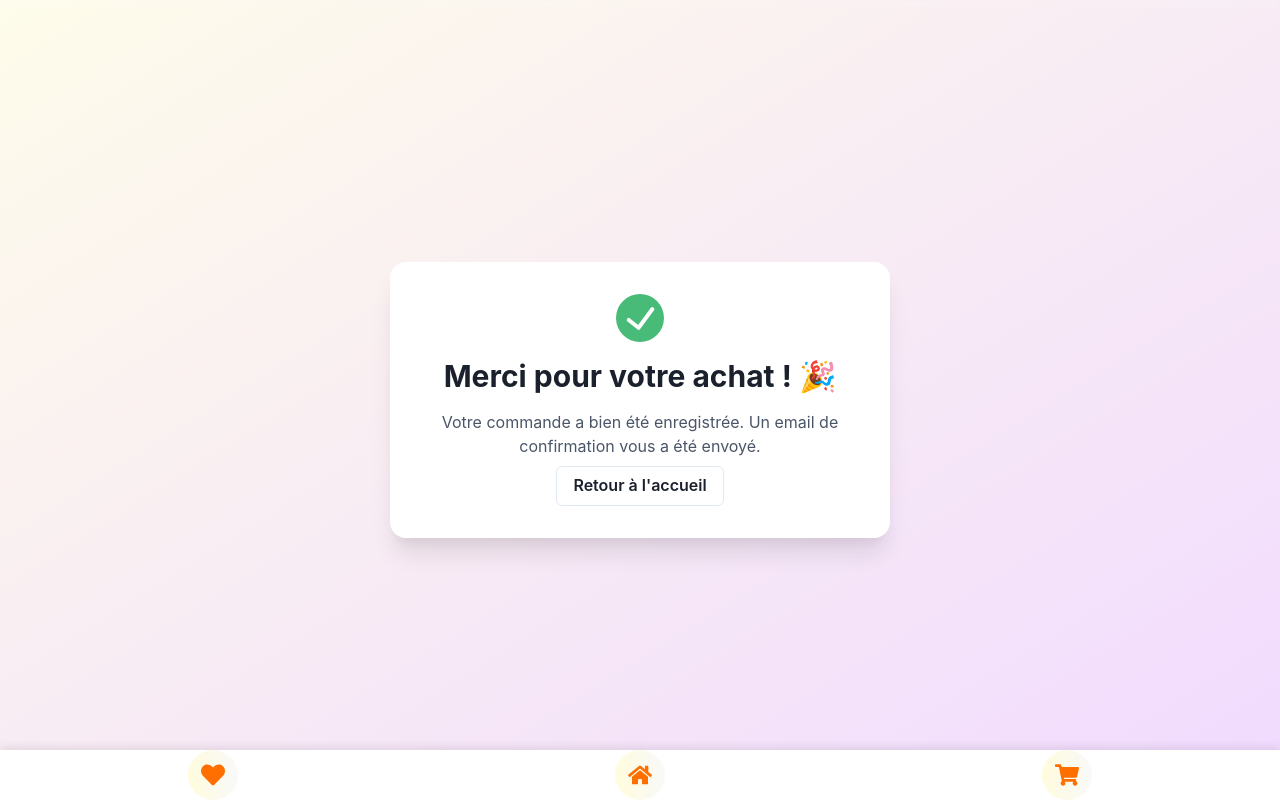
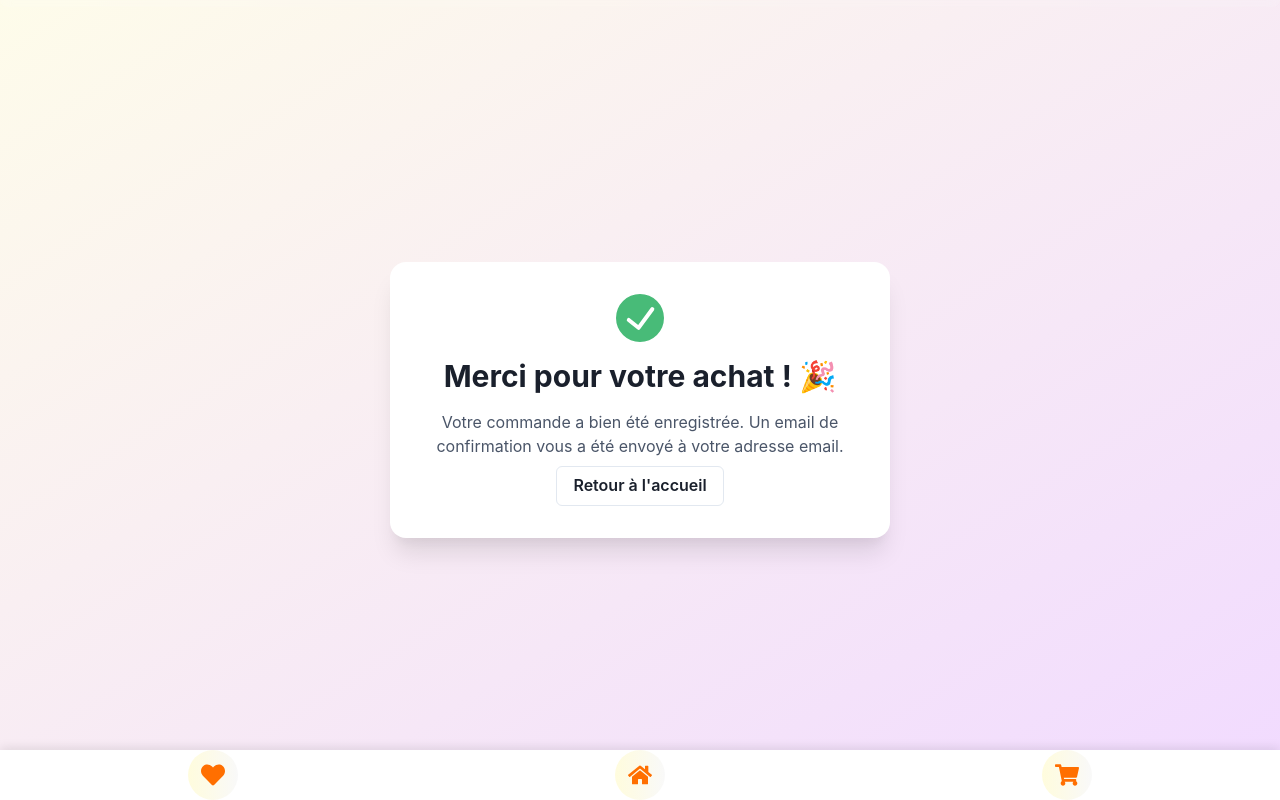
Before and after one commit to Joel-Philippe/mon-ecommerce, a Next.js app: page /success in a window 1280 px wide. Built offline with nearby package versions, Linux system fonts and the light colour scheme; no server answers; the database is empty.

Commit message:
feat: Implement email pre-filling in Stripe and display on success page

```diff
--- a/app/success/page.tsx
+++ b/app/success/page.tsx
@@ -1,6 +1,6 @@
-'use client';
 import { useEffect } from 'react';
 import { useGlobalCart } from '@/components/GlobalCartContext';
+import { useSearchParams } from 'next/navigation'; // Import useSearchParams
 // pages/success.tsx
 import { Box, Heading, Text, Button, Image, VStack } from "@chakra-ui/react";
 import Link from "next/link";
@@ -12,6 +12,8 @@ const MotionHeading = motion(Heading);
 
 const SuccessPage = () => {
   const { clearCart } = useGlobalCart();
+  const searchParams = useSearchParams();
+  const customerEmail = searchParams.get('email');
 
   useEffect(() => {
     console.log("Success page loaded, clearing cart...");
@@ -49,7 +51,7 @@ const SuccessPage = () => {
         </MotionHeading>
 
         <Text fontSize="md" color="gray.600">
-          Votre commande a bien été enregistrée. Un email de confirmation vous a été envoyé.
+          Votre commande a bien été enregistrée. Un email de confirmation vous a été envoyé à {customerEmail || 'votre adresse email'}.
         </Text>
 
         <VStack spacing={4} mt={2}>
```
Also changed, not shown: components/CheckoutForm.tsx (+9 -6 lines).
